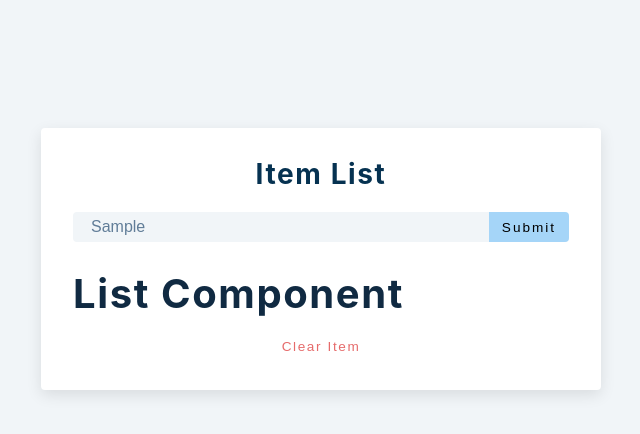
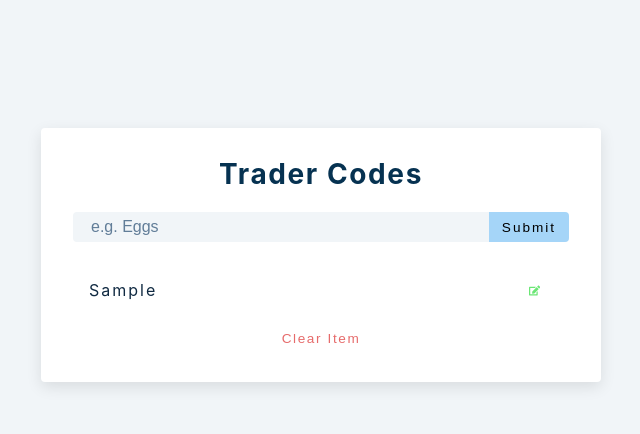
Before and after one commit to TraderCodes/GroceryTODO-React, a React (Create React App) app: page / in a window 1280 px wide. Both pictures are taken after typing "Sample" into the empty fields and a click on the button "Submit". Shown: the top 434 px of the page, without its empty margins (319-959 px from the left). Built offline with nearby package versions, Linux system fonts and the light colour scheme.

Commit message:
✔Done with action after submit to display items to the list

```diff
--- a/src/App.js
+++ b/src/App.js
@@ -6,7 +6,7 @@ function App() {
    const [name, setName] = useState('');
    const [list, setList] = useState([]);
    //  What to do when is editing
-   const [isediting, setEditing] = useState(false);
+   const [isEditing, setEditing] = useState(false);
    // checking if the person is in edit mode
    const [editID, setEditID] = useState(null);
    //  inside useState is object
@@ -16,6 +16,18 @@ function App() {
    const handleSubmit = (e) => {
       e.preventDefault();
       console.log('hello');
+      // check if name is empty or not
+      if (!name) {
+         // nme is empty display alert
+      } else if (name && isEditing) {
+         //deal while is editing
+      } else {
+         // show alert add to item + setID
+         // title:name = name that they entered in the value below
+         const newItem = { id: new Date().getTime().toString(), title: name };
+         setList([...list, newItem]);
+         setName('');
+      }
    };
    return (
       <section className="section-center">
@@ -23,7 +35,7 @@ function App() {
             {/* check alert {show} if true= diplay alert */}
             {alert.show && <Alert />}
             {/* Input section */}
-            <h3>Item List</h3>
+            <h3>Trader Codes</h3>
             <div className="form-control">
                {/* Value = {name} so when they inter it goes into useState */}
                <input
@@ -37,14 +49,17 @@ function App() {
                />
                <button type="submit" className="submit-btn">
                   {/* CHange Button Text When Is Editing */}
-                  {isediting ? 'Edit' : 'Submit'}
+                  {isEditing ? 'Edit' : 'Submit'}
                </button>
             </div>
          </form>
-         <div className="grocery-container">
-            <List />
-            <button className="clear-btn">Clear item</button>
-         </div>
+         {/* Only show container if list is not empty */}
+         {list.length > 0 && (
+            <div className="grocery-container">
+               <List items={list} />
+               <button className="clear-btn">Clear item</button>
+            </div>
+         )}
       </section>
    );
 }
--- a/src/List.js
+++ b/src/List.js
@@ -1,7 +1,27 @@
-import React from 'react'
-import { FaEdit, FaTrash } from 'react-icons/fa'
-const List = () => {
-  return <h2>list component</h2>
-}
+import React from 'react';
+import { FaEdit, FaTrash } from 'react-icons/fa';
+const List = ({ items }) => {
+   //  map through items in the list and display them
+   return (
+      <div className="grocery-list">
+         {items.map((item) => {
+            const { id, title } = item;
+            return (
+               <article key={id} className="grocery-item">
+                  <p className="title">{title}</p>
+                  <div className="btn-container">
+                     <button type="button" className="edit-btn">
+                        <FaEdit />
+                     </button>
+                     <button type="button" className="delete-btn">
+                        <fa-delete />
+                     </button>
+                  </div>
+               </article>
+            );
+         })}
+      </div>
+   );
+};
 
-export default List
+export default List;
```
